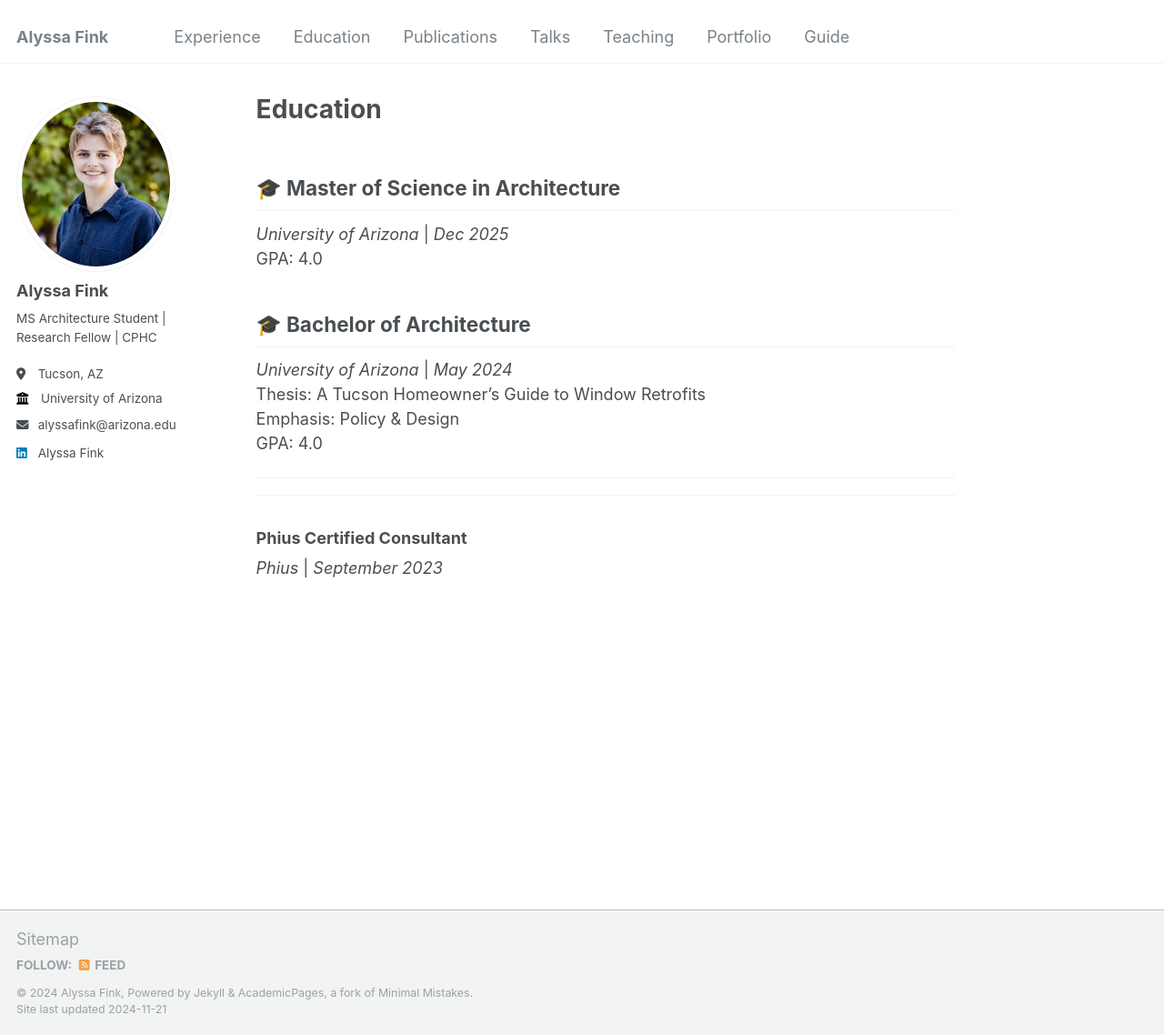
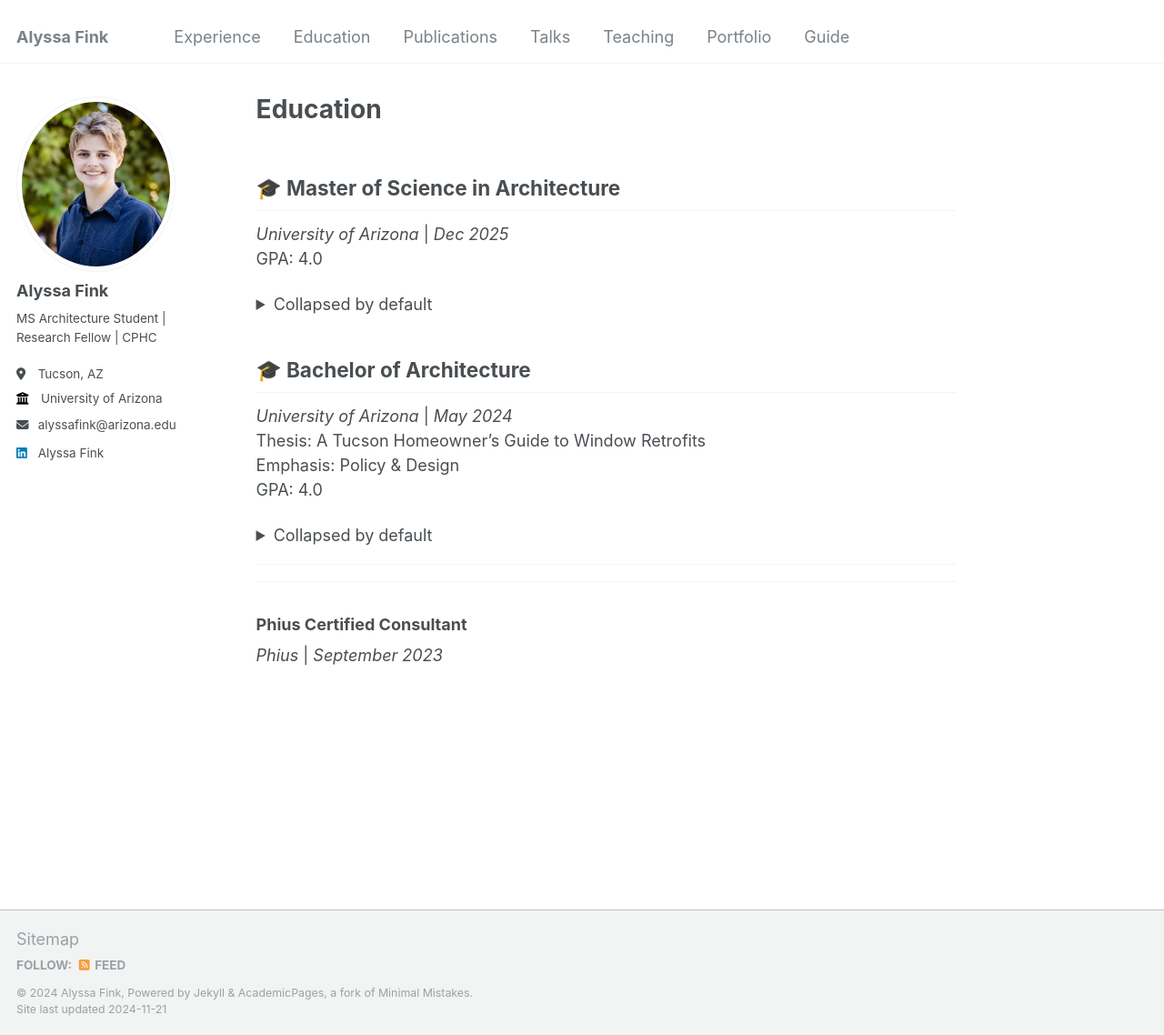
Before and after one commit to alyssafink/alyssafink.github.io, a Jekyll site: the page built from _pages/education.md, in a window 1280 px wide and 1138 px high. Shown: the whole window at 91% size. Built offline with Jekyll 4.4.1, drawn with Linux system fonts in a browser that asks for light colours; emoji names are drawn with the system emoji font.

Commit message:
Update education.md

```diff
--- a/_pages/education.md
+++ b/_pages/education.md
@@ -12,6 +12,11 @@ redirect_from:
 *University of Arizona* | *Dec 2025*
 <br/>
 GPA: 4.0
+<br/>
+<details>
+  <summary>Collapsed by default</summary>
+  This section was collapsed by default!
+</details>
 
 :mortar_board: Bachelor of Architecture
 ---
@@ -22,6 +27,11 @@ Thesis: A Tucson Homeowner's Guide to Window Retrofits
 Emphasis: Policy & Design
 <br/>
 GPA: 4.0
+<br/>
+<details>
+  <summary>Collapsed by default</summary>
+  This section was collapsed by default!
+</details>
 
 ***
 ***
```
